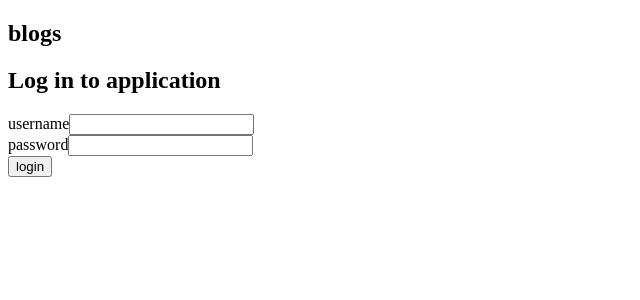
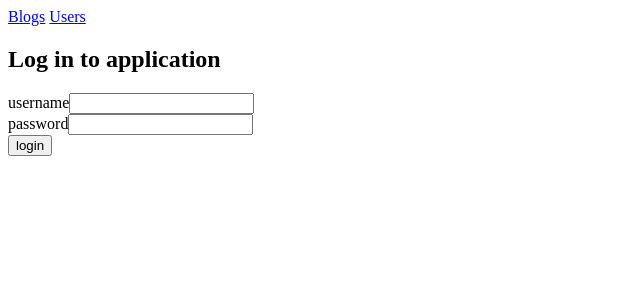
Before and after one commit to giovanniarandaa/fullstackopen, a React (Vite) app in the folder part7/blog-list/front-end/: page / in a window 1280 px wide. Shown: the top 300 px of the page, without its empty margins (0-640 px from the left). Built offline with nearby package versions, Linux system fonts and the light colour scheme.

Commit message:
7.17: Navegación

```diff
--- a/part7/blog-list/front-end/src/App.jsx
+++ b/part7/blog-list/front-end/src/App.jsx
@@ -9,7 +9,7 @@ import {
   setNotification,
 } from "../reducers/notificationReducer.js";
 import { Home } from "./pages/Home.jsx";
-import { Route, Routes } from "react-router-dom";
+import { Link, Route, Routes } from "react-router-dom";
 import { Users } from "./pages/Users.jsx";
 import { UserDetail } from "./pages/UserDetail.jsx";
 import { BlogDetail } from "./pages/BlogDetail.jsx";
@@ -52,7 +52,9 @@ const App = () => {
 
   return (
     <div>
-      <h2>blogs</h2>
+      <div>
+        <Link to="/">Blogs</Link> <Link to="/users">Users</Link>
+      </div>
       <Notification message={message} dispatch={dispatch} />
       {user === null ? (
         <LoginForm
--- a/part7/blog-list/front-end/src/components/Blogs.jsx
+++ b/part7/blog-list/front-end/src/components/Blogs.jsx
@@ -18,6 +18,7 @@ export const Blogs = ({ user }) => {
 
   return (
     <div>
+      <h2>blogs</h2>
       {blogs.map((blog) => (
         <Blog key={blog.id} blog={blog} />
       ))}
```
